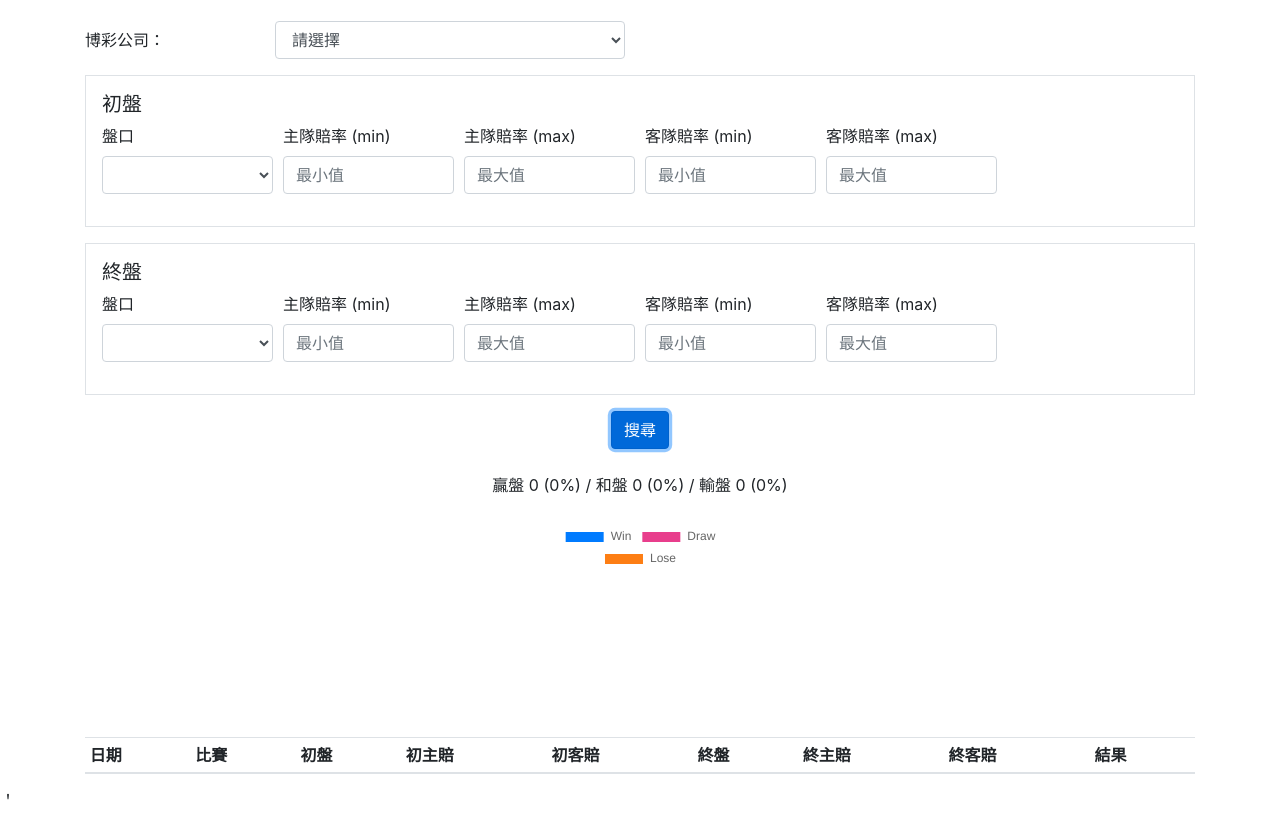
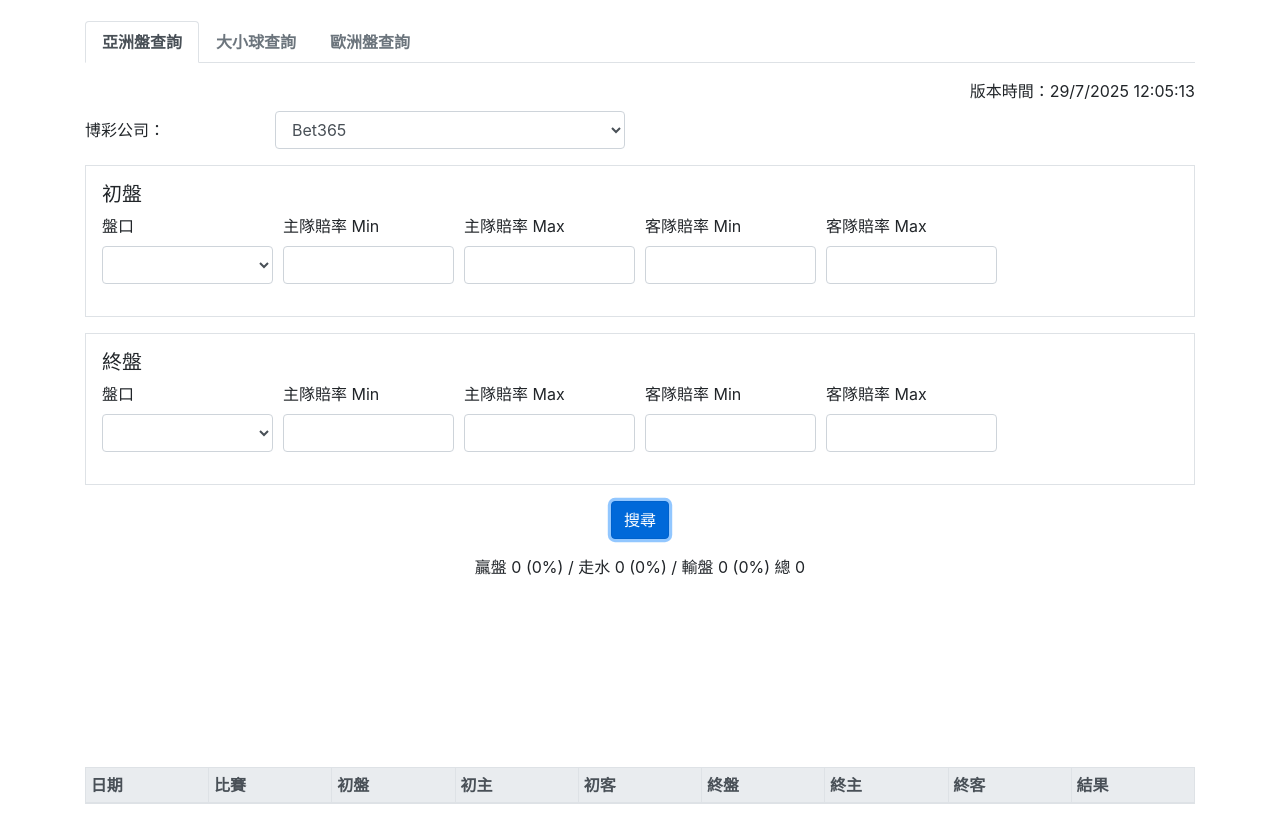
Before and after one commit to penny323mo/7odds, a plain HTML site: page index.html in a window 1280 px wide. Both pictures are taken after a click on the button "搜尋". Shown: the part 65-885 px from the top of the page. Drawn offline with nearby package versions, Linux system fonts and the light colour scheme.

Commit message:
Add files via upload

```diff
--- a/index.html
+++ b/index.html
@@ -3,109 +3,108 @@
 <head>
 <meta charset="UTF-8">
 <meta name="viewport" content="width=device-width, initial-scale=1">
-  <title>足球賠率篩選工具</title>
+<title>足球賠率篩選工具 ‧ 亞洲盤</title>
 <link href="https://cdn.jsdelivr.net/npm/bootstrap@4.6.2/dist/css/bootstrap.min.css" rel="stylesheet">
 <style>
-    body { padding-top: 1.5rem; }
-    .form-section { margin-bottom: 1rem; }
-    #chart-container { width: 200px; margin: 1rem auto; }
-    table th, table td { white-space: nowrap; }
+body{padding-top:1.5rem}
+.nav-tabs .nav-link{font-weight:600}
+#chart-container{width:220px;margin:1rem auto}
+table th,table td{white-space:nowrap}
 </style>
 </head>
 <body>
 <div class="container">
   <h2 class="text-center mb-4">足球賠率篩選工具</h2>
 
-    <!-- 公司選擇 -->
+  <ul class="nav nav-tabs mb-3">
+    <li class="nav-item"><a class="nav-link active" href="#">亞洲盤查詢</a></li>
+    <li class="nav-item"><a class="nav-link disabled" href="#">大小球查詢</a></li>
+    <li class="nav-item"><a class="nav-link disabled" href="#">歐洲盤查詢</a></li>
+  </ul>
+
+  <div class="text-right mb-2">版本時間：<span id="verTime"></span></div>
+
   <div class="form-group row">
     <label class="col-sm-2 col-form-label">博彩公司：</label>
     <div class="col-sm-4">
-        <select id="companySelect" class="form-control"></select>
+      <select id="companySel" class="form-control"></select>
     </div>
   </div>
 
   <!-- 初盤 -->
-    <div class="form-section border p-3">
+  <div class="border p-3 mb-3">
     <h5>初盤</h5>
     <div class="form-row">
       <div class="form-group col-md-2">
         <label>盤口</label>
-          <select id="initialHandicap" class="form-control"></select>
+        <select id="iHcapSel" class="form-control"></select>
       </div>
       <div class="form-group col-md-2">
-          <label>主隊賠率 (min)</label>
-          <input id="initialHomeMin" type="number" step="0.01" class="form-control" placeholder="最小值">
+        <label>主隊賠率&nbsp;Min</label>
+        <input id="iHomeMin" type="number" step="0.01" class="form-control">
       </div>
       <div class="form-group col-md-2">
-          <label>主隊賠率 (max)</label>
-          <input id="initialHomeMax" type="number" step="0.01" class="form-control" placeholder="最大值">
+        <label>主隊賠率&nbsp;Max</label>
+        <input id="iHomeMax" type="number" step="0.01" class="form-control">
       </div>
       <div class="form-group col-md-2">
-          <label>客隊賠率 (min)</label>
-          <input id="initialAwayMin" type="number" step="0.01" class="form-control" placeholder="最小值">
+        <label>客隊賠率&nbsp;Min</label>
+        <input id="iAwayMin" type="number" step="0.01" class="form-control">
       </div>
       <div class="form-group col-md-2">
-          <label>客隊賠率 (max)</label>
-          <input id="initialAwayMax" type="number" step="0.01" class="form-control" placeholder="最大值">
+        <label>客隊賠率&nbsp;Max</label>
+        <input id="iAwayMax" type="number" step="0.01" class="form-control">
       </div>
     </div>
   </div>
 
   <!-- 終盤 -->
-    <div class="form-section border p-3">
+  <div class="border p-3 mb-3">
     <h5>終盤</h5>
     <div class="form-row">
       <div class="form-group col-md-2">
         <label>盤口</label>
-          <select id="finalHandicap" class="form-control"></select>
+        <select id="fHcapSel" class="form-control"></select>
       </div>
       <div class="form-group col-md-2">
-          <label>主隊賠率 (min)</label>
-          <input id="finalHomeMin" type="number" step="0.01" class="form-control" placeholder="最小值">
+        <label>主隊賠率&nbsp;Min</label>
+        <input id="fHomeMin" type="number" step="0.01" class="form-control">
       </div>
       <div class="form-group col-md-2">
-          <label>主隊賠率 (max)</label>
-          <input id="finalHomeMax" type="number" step="0.01" class="form-control" placeholder="最大值">
+        <label>主隊賠率&nbsp;Max</label>
+        <input id="fHomeMax" type="number" step="0.01" class="form-control">
       </div>
       <div class="form-group col-md-2">
-          <label>客隊賠率 (min)</label>
-          <input id="finalAwayMin" type="number" step="0.01" class="form-control" placeholder="最小值">
+        <label>客隊賠率&nbsp;Min</label>
+        <input id="fAwayMin" type="number" step="0.01" class="form-control">
       </div>
       <div class="form-group col-md-2">
-          <label>客隊賠率 (max)</label>
-          <input id="finalAwayMax" type="number" step="0.01" class="form-control" placeholder="最大值">
+        <label>客隊賠率&nbsp;Max</label>
+        <input id="fAwayMax" type="number" step="0.01" class="form-control">
       </div>
     </div>
   </div>
 
-    <!-- 搜尋按鈕 -->
-    <div class="text-center mb-4">
+  <div class="text-center mb-3">
     <button id="searchBtn" class="btn btn-primary">搜尋</button>
   </div>
 
   <!-- 統計 -->
-    <div class="text-center mb-4">
+  <div class="text-center mb-2">
     <span id="statWin">贏盤 0 (0%)</span> /
-      <span id="statDraw">和盤 0 (0%)</span> /
-      <span id="statLose">輸盤 0 (0%)</span>
+    <span id="statDraw">走水 0 (0%)</span> /
+    <span id="statLose">輸盤 0 (0%)</span> 總 <span id="statTotal">0</span>
   </div>
-    <div id="chart-container">
-      <canvas id="resultChart"></canvas>
-    </div>
+  <div id="chart-container"><canvas id="pieChart"></canvas></div>
 
-    <!-- 結果表格 -->
+  <!-- 表格 -->
   <div class="table-responsive">
-      <table id="resultTable" class="table table-striped table-sm">
-        <thead>
+    <table class="table table-sm table-bordered" id="resTable">
+      <thead class="thead-light">
         <tr>
-            <th>日期</th>
-            <th>比賽</th>
-            <th>初盤</th>
-            <th>初主賠</th>
-            <th>初客賠</th>
-            <th>終盤</th>
-            <th>終主賠</th>
-            <th>終客賠</th>
+          <th>日期</th><th>比賽</th>
+          <th>初盤</th><th>初主</th><th>初客</th>
+          <th>終盤</th><th>終主</th><th>終客</th>
           <th>結果</th>
         </tr>
       </thead>
@@ -114,170 +113,195 @@
   </div>
 </div>
 
-  <!-- 依賴 -->
 <script src="https://cdn.jsdelivr.net/npm/chart.js"></script>
 <script>
-    // ==== 檔案映射（按照你上傳的分割檔名） ====
+document.getElementById('verTime').textContent = new Date().toLocaleString('zh-HK',{hour12:false});
+
+// <================ JSON 檔案映射 =================>
 const fileMap = {
-      Bet365:      ['Bet365_1.json','Bet365_2.json','Bet365_3.json','Bet365_4.json'],
-      Crown:       ['Crown_1.json','Crown_2.json','Crown_3.json','Crown_4.json'],
+  Bet365:['Bet365_1.json','Bet365_2.json','Bet365_3.json','Bet365_4.json'],
+  Crown:['Crown_1.json','Crown_2.json','Crown_3.json','Crown_4.json'],
   Interwetten:['Interwetten_1.json','Interwetten_2.json','Interwetten_3.json'],
-      JC:          ['JC_1.json','JC_2.json','JC_3.json'],
-      Ladbrokes:   ['Ladbrokes_1.json','Ladbrokes_2.json','Ladbrokes_3.json'],
-      Macauslot:   ['Macauslot_1.json','Macauslot_2.json','Macauslot_3.json','Macauslot_4.json'],
-      WilliamHill: ['WilliamHill_1.json','WilliamHill_2.json','WilliamHill_3.json'],
+  JC:['JC_1.json','JC_2.json','JC_3.json'],
+  Ladbrokes:['Ladbrokes_1.json','Ladbrokes_2.json','Ladbrokes_3.json'],
+  Macauslot:['Macauslot_1.json','Macauslot_2.json','Macauslot_3.json','Macauslot_4.json'],
+  WilliamHill:['WilliamHill_1.json','WilliamHill_2.json','WilliamHill_3.json']
 };
 
-    // 全局變數
-    let currentData = [];
+// <================ 欄位對照表 =================>
+const keyMap = {
+  initHcap:'ah_open_line',
+  initHome:'ah_open_home_odds',
+  initAway:'ah_open_away_odds',
+  finalHcap:'ah_close_line',
+  finalHome:'ah_close_home_odds',
+  finalAway:'ah_close_away_odds',
+  score:'full_time_score',
+  homeTeam:'home_team',
+  awayTeam:'away_team',
+  dateTime:'match_datetime'
+};
 
-    // 1. 初始化公司下拉
-    function initCompanySelect() {
-      const sel = document.getElementById('companySelect');
-      sel.innerHTML = '<option disabled selected>請選擇</option>';
-      Object.keys(fileMap).forEach(c => {
-        const o = document.createElement('option');
-        o.value = c; o.textContent = c;
-        sel.appendChild(o);
-      });
-      sel.addEventListener('change', onCompanyChange);
+// <================ 盤口轉數值 =================>
+const hcapMap = {
+  '平手':0,'PK':0,
+  '平手/半球':-0.25,'受平手/半球':0.25,
+  '半球':-0.5,'受半球':0.5,
+  '半球/一球':-0.75,'受半球/一球':0.75,
+  '一球':-1,'受一球':1,
+  '一球/球半':-1.25,'受一球/球半':1.25,
+  '球半':-1.5,'受球半':1.5,
+  '球半/兩球':-1.75,'受球半/兩球':1.75,
+  '兩球':-2,'受兩球':2,
+  '兩球/兩球半':-2.25,'受兩球/兩球半':2.25,
+  '兩球半':-2.5,'受兩球半':2.5,
+  '兩球半/三球':-2.75,'受兩球半/三球':2.75,
+  '三球':-3,'受三球':3
+};
+const cnNum={一:1,兩:2,三:3,四:4,五:5,六:6,七:7,八:8,九:9};
+function parseHandicap(str){
+  if(!str) return NaN;
+  if(hcapMap[str]!==undefined) return hcapMap[str];
+  // 「7/7.5」或「受7.5」
+  let m=str.match(/^受?([0-9.]+)(?:\/([0-9.]+))?$/);
+  if(m){let n=parseFloat(m[1]);return str.startsWith('受')?n:-n;}
+  // 「七球」「受七球半」
+  m=str.match(/^受?([一二三四五六七八九])球(半)?$/);
+  if(m){
+    let n=cnNum[m[1]]+(m[2]?0.5:0);
+    return str.startsWith('受')?n:-n;
+  }
+  return NaN;
 }
 
-    // 2. 當公司改變，載入並填值
-    async function onCompanyChange() {
-      const company = this.value;
-      currentData = await loadData(company);
-      populateHandicapOptions();
+function asianResult(h,a,lineStr){
+  const hcap=parseHandicap(lineStr);
+  if(isNaN(hcap)) return 'Unknown';
+  const diff=h-a+hcap;
+  if(diff>0) return 'Win';
+  if(diff===0) return 'Draw';
+  return 'Lose';
 }
 
-    // 3. 載入多檔 JSON 並合併
-    async function loadData(company) {
-      const urls = fileMap[company] || [];
-      try {
-        const parts = await Promise.all(
-          urls.map(u => fetch(u).then(r => r.ok ? r.json() : Promise.reject(u)))
-        );
-        return parts.flat();
-      } catch(err) {
-        console.error('載入失敗', err);
-        return [];
-      }
-    }
+// ========== 全局資料 ==========
+let fullData=[];
+let currentCompany='';
+let pieChart=null;
 
-    // 4. 填充「初盤」和「終盤」下拉選單
-    function populateHandicapOptions() {
-      const initSel = document.getElementById('initialHandicap');
-      const finalSel = document.getElementById('finalHandicap');
-      initSel.innerHTML = '<option value="">全部</option>';
-      finalSel.innerHTML = '<option value="">全部</option>';
-      const all = currentData.map(r=>r.initial_handicap)
-                             .concat(currentData.map(r=>r.final_handicap));
-      Array.from(new Set(all)).sort((a,b)=>a-b).forEach(v=>{
-        if(v==null||v==='') return;
-        const o1 = document.createElement('option');
-        o1.value = v; o1.textContent = v;
-        initSel.appendChild(o1);
-        const o2 = o1.cloneNode(true);
-        finalSel.appendChild(o2);
+// ========== 初始化公司下拉 ==========
+const companySel=document.getElementById('companySel');
+Object.keys(fileMap).forEach(c=>{
+  const opt=document.createElement('option');
+  opt.value=c;opt.textContent=c;
+  companySel.appendChild(opt);
+});
+companySel.addEventListener('change',async()=>{
+  currentCompany=companySel.value;
+  fullData=await loadCompanyData(currentCompany);
+  populateHandicapSelects(fullData);
+  clearDisplay();
+});
+
+// ========== 讀取公司多檔 JSON ==========
+async function loadCompanyData(comp){
+  const list=fileMap[comp]||[];
+  const arr=await Promise.all(list.map(f=>fetch(f).then(r=>r.json())));
+  return arr.flat().map(r=>{
+    const [h,a]=r[keyMap.score].split(':').map(Number);
+    r.calc_result=asianResult(h,a,r[keyMap.finalHcap]);
+    return r;
   });
 }
 
-    // 5. 篩選並顯示結果
-    function applyFilters() {
-      let data = currentData.slice();
+// ========== 填盤口下拉 ==========
+const iHcapSel=document.getElementById('iHcapSel');
+const fHcapSel=document.getElementById('fHcapSel');
+function populateHandicapSelects(data){
+  const set=new Set(data.map(r=>r[keyMap.initHcap]).concat(data.map(r=>r[keyMap.finalHcap])));
+  const html=['<option value="">全部</option>',...Array.from(set).filter(x=>x).map(x=>`<option>${x}</option>`)].join('');
+  iHcapSel.innerHTML=html;
+  fHcapSel.innerHTML=html;
+}
 
-      // 依照輸入欄過濾
-      const f = {
-        initHp:   document.getElementById('initialHandicap').value,
-        finalHp:  document.getElementById('finalHandicap').value,
-        iHomeMin: +document.getElementById('initialHomeMin').value || -Infinity,
-        iHomeMax: +document.getElementById('initialHomeMax').value || Infinity,
-        iAwayMin: +document.getElementById('initialAwayMin').value || -Infinity,
-        iAwayMax: +document.getElementById('initialAwayMax').value || Infinity,
-        fHomeMin: +document.getElementById('finalHomeMin').value || -Infinity,
-        fHomeMax: +document.getElementById('finalHomeMax').value || Infinity,
-        fAwayMin: +document.getElementById('finalAwayMin').value || -Infinity,
-        fAwayMax: +document.getElementById('finalAwayMax').value || Infinity,
-      };
-
-      data = data.filter(r=>{
-        return (f.initHp==='' || r.initial_handicap==f.initHp)
-            && (f.finalHp===''|| r.final_handicap==f.finalHp)
-            && r.initial_home_odds  >= f.iHomeMin
-            && r.initial_home_odds  <= f.iHomeMax
-            && r.initial_away_odds  >= f.iAwayMin
-            && r.initial_away_odds  <= f.iAwayMax
-            && r.final_home_odds    >= f.fHomeMin
-            && r.final_home_odds    <= f.fHomeMax
-            && r.final_away_odds    >= f.fAwayMin
-            && r.final_away_odds    <= f.fAwayMax;
+// ========== 搜尋 ==========
+document.getElementById('searchBtn').addEventListener('click',()=>{
+  if(!currentCompany){alert('請先選擇公司');return;}
+  const rows=applyFilter();
+  renderTable(rows);
+  renderStats(rows);
 });
 
-      renderStats(data);
-      renderChart(data);
-      renderTable(data);
-    }
+function num(v,def){v=parseFloat(v);return isNaN(v)?def:v;}
+function applyFilter(){
+  const ihc=iHcapSel.value, fhc=fHcapSel.value;
+  const ihmin=num(document.getElementById('iHomeMin').value,-Infinity);
+  const ihmax=num(document.getElementById('iHomeMax').value, Infinity);
+  const iamin=num(document.getElementById('iAwayMin').value,-Infinity);
+  const iamax=num(document.getElementById('iAwayMax').value, Infinity);
+  const fhmin=num(document.getElementById('fHomeMin').value,-Infinity);
+  const fhmax=num(document.getElementById('fHomeMax').value, Infinity);
+  const famin=num(document.getElementById('fAwayMin').value,-Infinity);
+  const famax=num(document.getElementById('fAwayMax').value, Infinity);
 
-    // 統計
-    function renderStats(data) {
-      const total = data.length;
-      const win  = data.filter(r=>r.result==='Win').length;
-      const draw = data.filter(r=>r.result==='Draw').length;
-      const lose = data.filter(r=>r.result==='Lose').length;
-      const pct = cnt=> total? (cnt/total*100).toFixed(1):0;
-      document.getElementById('statWin').textContent  = `贏盤 ${win} (${pct(win)}%)`;
-      document.getElementById('statDraw').textContent = `和盤 ${draw} (${pct(draw)}%)`;
-      document.getElementById('statLose').textContent = `輸盤 ${lose} (${pct(lose)}%)`;
-    }
-
-    // 圓餅圖
-    let chart = null;
-    function renderChart(data) {
-      const ctx = document.getElementById('resultChart').getContext('2d');
-      const counts = {
-        Win: data.filter(r=>r.result==='Win').length,
-        Draw: data.filter(r=>r.result==='Draw').length,
-        Lose: data.filter(r=>r.result==='Lose').length,
-      };
-      if(chart) chart.destroy();
-      chart = new Chart(ctx, {
-        type: 'pie',
-        data: {
-          labels: ['Win','Draw','Lose'],
-          datasets: [{
-            data: [counts.Win,counts.Draw,counts.Lose],
-            backgroundColor: ['#007bff','#e83e8c','#fd7e14']
-          }]
-        },
-        options: { legend:{position:'bottom'} }
+  return fullData.filter(r=>{
+    const ih=r[keyMap.initHcap], fh=r[keyMap.finalHcap];
+    const ihome=+r[keyMap.initHome], iaway=+r[keyMap.initAway];
+    const fhome=+r[keyMap.finalHome], faway=+r[keyMap.finalAway];
+    return (ihc===''||ihc===ih) &&
+           (fhc===''||fhc===fh) &&
+           ihome>=ihmin&&ihome<=ihmax &&
+           iaway>=iamin&&iaway<=iamax &&
+           fhome>=fhmin&&fhome<=fhmax &&
+           faway>=famin&&faway<=famax;
   });
 }
 
-    // 表格
-    function renderTable(data) {
-      const tb = document.querySelector('#resultTable tbody');
-      tb.innerHTML = '';
-      data.forEach(r=>{
-        const tr = document.createElement('tr');
-        ['date','match','initial_handicap','initial_home_odds','initial_away_odds',
-         'final_handicap','final_home_odds','final_away_odds','result']
-        .forEach(key=>{
-          const td = document.createElement('td');
-          td.textContent = r[key];
-          tr.appendChild(td);
+// ========== 顯示表格 ==========
+function renderTable(rows){
+  const tbody=document.querySelector('#resTable tbody');
+  tbody.innerHTML='';
+  rows.forEach(r=>{
+    const tr=document.createElement('tr');
+    const cols=[
+      (r[keyMap.dateTime]||'').split(' ')[0],
+      `${r[keyMap.homeTeam]} vs ${r[keyMap.awayTeam]}`,
+      r[keyMap.initHcap],r[keyMap.initHome],r[keyMap.initAway],
+      r[keyMap.finalHcap],r[keyMap.finalHome],r[keyMap.finalAway],
+      r.calc_result
+    ];
+    cols.forEach(v=>{
+      const td=document.createElement('td');td.textContent=v;tr.appendChild(td);
     });
-        tb.appendChild(tr);
+    tbody.appendChild(tr);
   });
 }
 
-    // 啟動
-    function init() {
-      initCompanySelect();
-      document.getElementById('searchBtn')
-              .addEventListener('click', ()=>applyFilters());
+// ========== 統計 & 圖表 ==========
+function renderStats(rows){
+  const tot=rows.length;
+  const win=rows.filter(r=>r.calc_result==='Win').length;
+  const draw=rows.filter(r=>r.calc_result==='Draw').length;
+  const lose=rows.filter(r=>r.calc_result==='Lose').length;
+  const pct=x=>tot?((x/tot*100).toFixed(1)):'0';
+  document.getElementById('statWin').textContent=`贏盤 ${win} (${pct(win)}%)`;
+  document.getElementById('statDraw').textContent=`走水 ${draw} (${pct(draw)}%)`;
+  document.getElementById('statLose').textContent=`輸盤 ${lose} (${pct(lose)}%)`;
+  document.getElementById('statTotal').textContent=tot;
+
+  if(pieChart) pieChart.destroy();
+  pieChart=new Chart(document.getElementById('pieChart'),{
+    type:'pie',
+    data:{labels:['Win','Draw','Lose'],
+          datasets:[{data:[win,draw,lose]}]},
+    options:{responsive:true,legend:{position:'bottom'}}
+  });
 }
 
-    document.addEventListener('DOMContentLoaded', init);
+function clearDisplay(){
+  document.querySelector('#resTable tbody').innerHTML='';
+  renderStats([]);
+}
+
 </script>
 </body>
-</html>＇
+</html>
```
Lines whose indentation alone changed are shown as unchanged.
